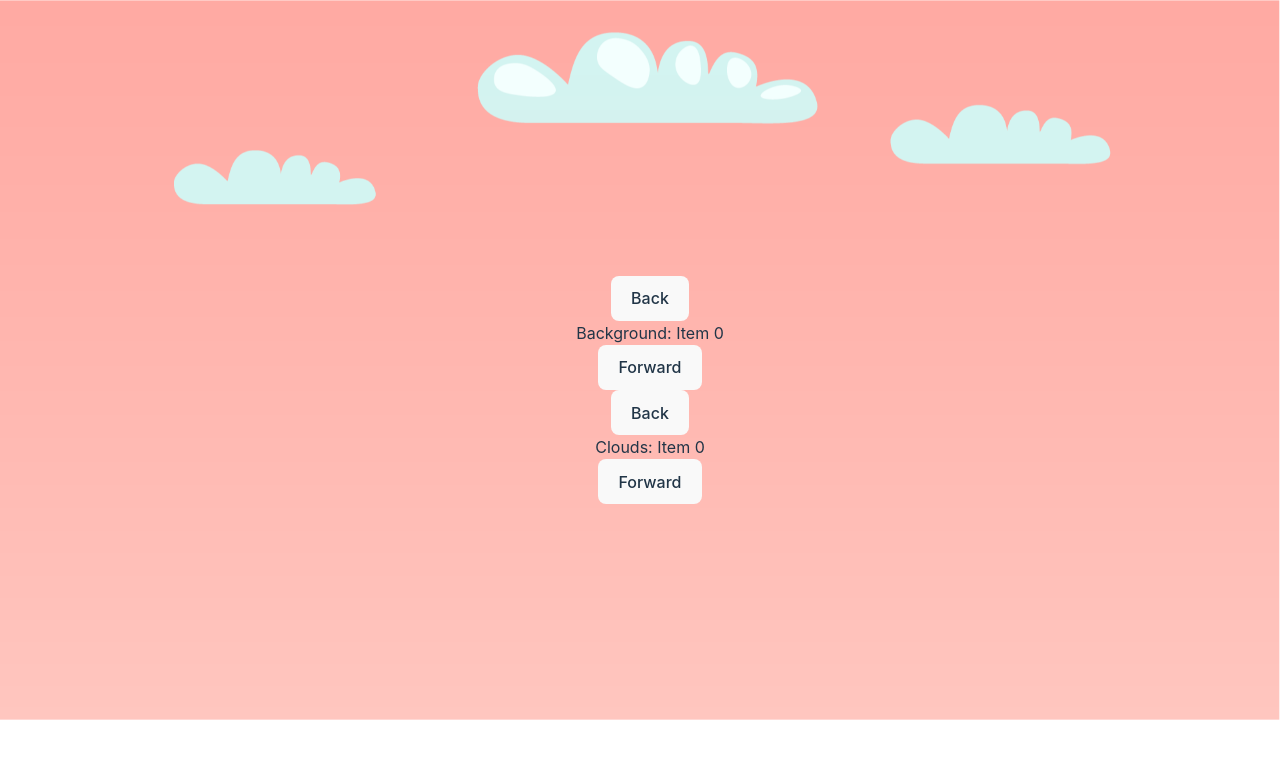
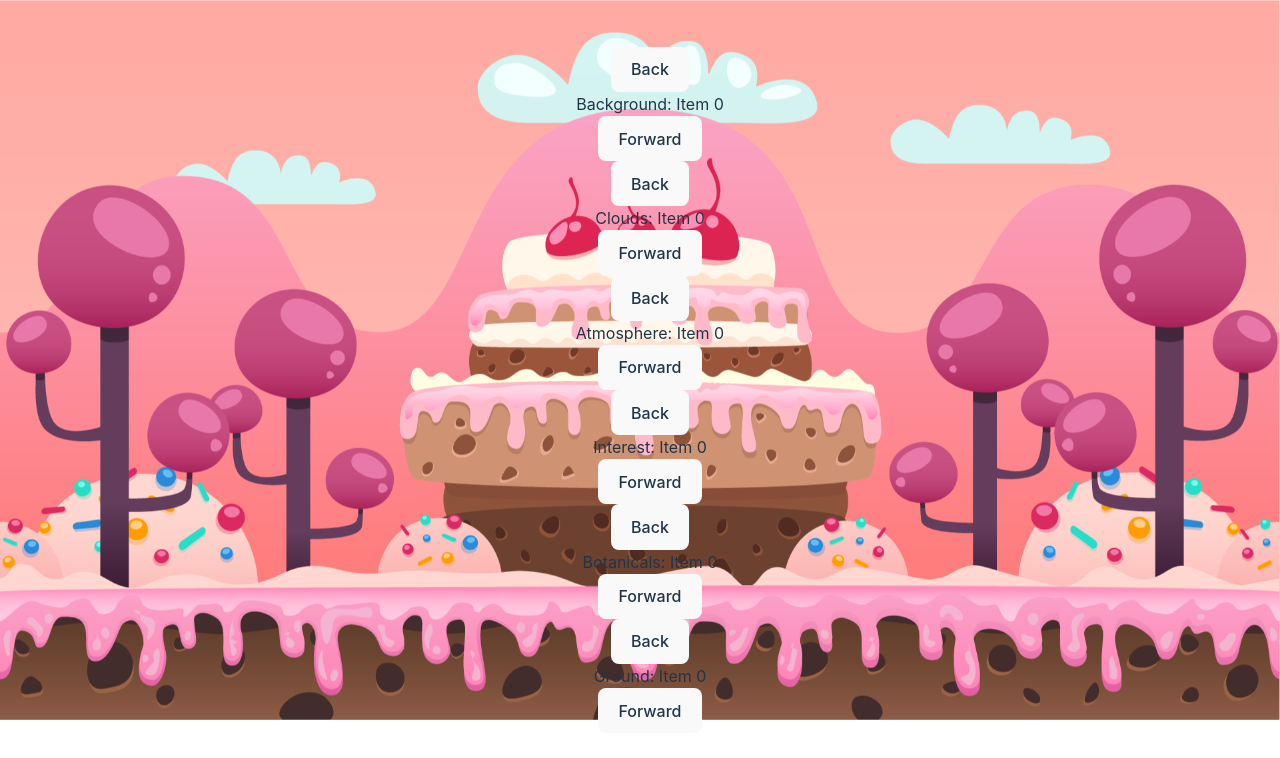
Before and after one commit to sofiakatzman/SceneMaker, a React (Vite) app: page / in a window 1280 px wide. Shown: the top 758 px of the page. Built offline with nearby package versions, Linux system fonts and the light colour scheme.

Commit message:
add rest of layers

```diff
--- a/src/App.jsx
+++ b/src/App.jsx
@@ -4,7 +4,7 @@ import resources from './data/DATA'
 
 
 function App() {
-  const { BACKGROUNDS, CLOUDS } = resources;
+  const { BACKGROUNDS, CLOUDS, ATMOSPHERES, INTERESTS, BOTANICALS, GROUNDS  } = resources;
 
   return (
     <>
@@ -19,6 +19,30 @@ function App() {
           zindex={1}
         />
 
+        <SwitchReel
+          categoryName={"Atmosphere"}
+          data={ATMOSPHERES}
+          zindex={1}
+        />
+
+        <SwitchReel
+          categoryName={"Interest"}
+          data={INTERESTS}
+          zindex={1}
+        />
+
+        <SwitchReel
+          categoryName={"Botanicals"}
+          data={BOTANICALS}
+          zindex={1}
+        />
+
+        <SwitchReel
+          categoryName={"Ground"}
+          data={GROUNDS}
+          zindex={1}
+        />
+
     </>
   )
 }
--- a/src/data/DATA.jsx
+++ b/src/data/DATA.jsx
@@ -24,4 +24,60 @@ const CLOUDS = [
   { id: 4, name: 'Cloud 4', src: clouds4 },
 ];
 
-export default { BACKGROUNDS, CLOUDS };
+// atmosphere
+import atmosphere1 from "../assets/atmospheres/atmosphere1.png";
+import atmosphere2 from "../assets/atmospheres/atmosphere2.png";
+import atmosphere3 from "../assets/atmospheres/atmosphere3.png";
+import atmosphere4 from "../assets/atmospheres/atmosphere4.png";
+
+const ATMOSPHERES = [
+  { id: 1, name: 'Atmosphere 1', src: atmosphere1 },
+  { id: 2, name: 'Atmosphere 2', src: atmosphere2 },
+  { id: 3, name: 'Atmosphere 3', src: atmosphere3 },
+  { id: 4, name: 'Atmosphere 4', src: atmosphere4 },
+];
+
+// interests
+import interest1 from "../assets/interests/interest1.png";
+import interest2 from "../assets/interests/interest2.png";
+import interest3 from "../assets/interests/interest3.png";
+import interest4 from "../assets/interests/interest4.png";
+
+const INTERESTS = [
+  { id: 1, name: 'Interest 1', src: interest1 },
+  { id: 2, name: 'Interest 2', src: interest2 },
+  { id: 3, name: 'Interest 3', src: interest3 },
+  { id: 4, name: 'Interest 4', src: interest4 },
+];
+
+// botanicals
+import botanical1 from "../assets/botanicals/botanical1.png";
+import botanical2 from "../assets/botanicals/botanical2.png";
+import botanical3 from "../assets/botanicals/botanical3.png";
+import botanical4 from "../assets/botanicals/botanical4.png";
+
+const BOTANICALS = [
+  { id: 1, name: 'Botanical 1', src: botanical1 },
+  { id: 2, name: 'Botanical 2', src: botanical2 },
+  { id: 3, name: 'Botanical 3', src: botanical3 },
+  { id: 4, name: 'Botanical 4', src: botanical4 },
+];
+
+// ground
+import ground1 from "../assets/ground/ground1.png";
+import ground2 from "../assets/ground/ground2.png";
+import ground3 from "../assets/ground/ground3.png";
+import ground4 from "../assets/ground/ground4.png";
+
+const GROUNDS = [
+  { id: 1, name: 'Ground 1', src: ground1 },
+  { id: 2, name: 'Ground 2', src: ground2 },
+  { id: 3, name: 'Ground 3', src: ground3 },
+  { id: 4, name: 'Ground 4', src: ground4 },
+];
+
+
+
+
+
+export default { BACKGROUNDS, CLOUDS, ATMOSPHERES, INTERESTS, BOTANICALS, GROUNDS };
```
